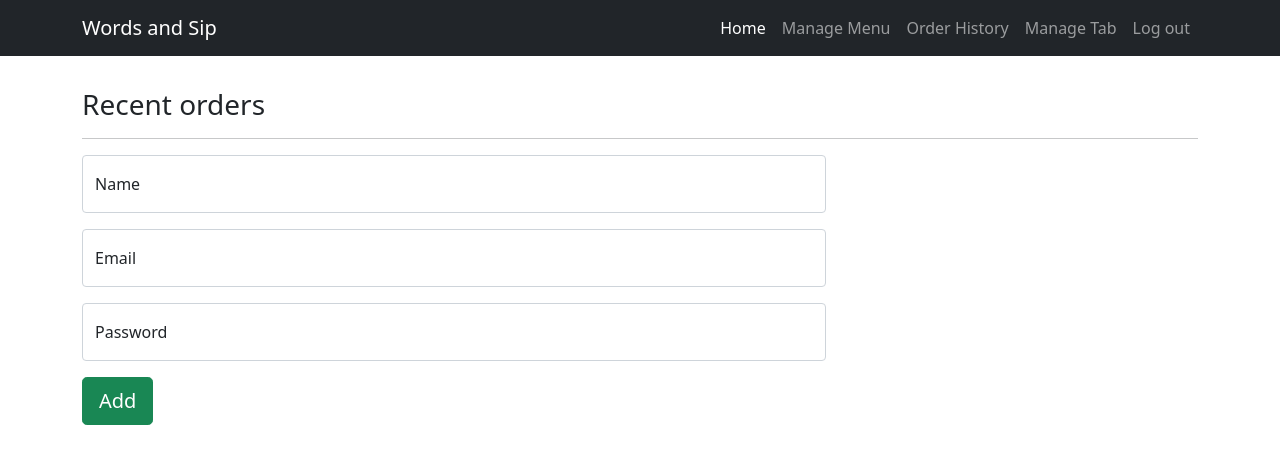
After one commit to StandinKP/wordsandsips, a Flask app: page /manage_tabs in a window 1280 px wide. The commit adds this page. Shown: the top 464 px of the page. Run offline with Flask 2, Linux system fonts and the light colour scheme.

```diff
--- a/app.py
+++ b/app.py
@@ -122,10 +122,16 @@ def confirm_order():
     return redirect(url_for("menu"))
 
 
-@app.route('/add_cigarette/<string:order_id>')
-def add_cigarette(order_id):
-    order = db.child("orders").order_by_child("order_no").equal_to(order_id).child("order")
-    order.update({"cigarettes": order["cigarettes"] + 1})
+@app.route('/add_product/<string:order_id>')
+def add_product(order_id):
+    print(order_id)
+    order = db.child("orders").child(order_id).get().val()
+    if "cigarettes" in order.keys():
+        res = db.child("orders").child(order_id).child("order").push({"cigarettes": order["cigarettes"] + 1, "total": order["total"] + 20})
+    else:
+        res = db.child("orders").child(order_id).child("order").push({"cigarettes": 1, "total": order["total"] + 20})
+    flash("Product addedd successfully", "success")
+    return redirect(url_for("dashboard"))
 
 @app.route("/update_quantity/<product_id>/<quantity>")
 def update_product_quantity(product_id, quantity):
@@ -177,7 +183,12 @@ def checkin():
         return redirect(url_for('menu'))
 
 
+@app.route('/manage_tabs')
+def manage_tabs():
 
+
+
+    return render_template("manage_tabs.html")
 
 @app.route('/menu')
 def menu():
@@ -259,6 +270,19 @@ def delete_order(id):
     db.child("orders").child(id).remove()
     return redirect(url_for("order_history"))
 
+@app.route('/add_member', methods=["POST"])
+def add_member():
+    name = request.form.get("name")
+    email = request.form.get("email")
+    password = request.form.get("name")
+    res = db.child("users").push({
+        "name": name,
+        "email": email,
+        "password": password,
+        "type": "tab"
+    })
+    flash("Added successfully", "success")
+    return redirect(url_for("manage_tabs"))
 
 
 @app.route('/admin/logout/')
--- a/templates/includes/navbar.html
+++ b/templates/includes/navbar.html
@@ -1,14 +1,25 @@
 <nav class="navbar navbar-expand-lg navbar-dark bg-dark">
   <div class="container">
     <a class="navbar-brand" href="{{url_for('dashboard')}}">Words and Sip</a>
-    <button class="navbar-toggler" type="button" data-bs-toggle="collapse" data-bs-target="#navbarSupportedContent"
-      aria-controls="navbarSupportedContent" aria-expanded="false" aria-label="Toggle navigation">
+    <button
+      class="navbar-toggler"
+      type="button"
+      data-bs-toggle="collapse"
+      data-bs-target="#navbarSupportedContent"
+      aria-controls="navbarSupportedContent"
+      aria-expanded="false"
+      aria-label="Toggle navigation"
+    >
       <span class="navbar-toggler-icon"></span>
     </button>
     <div class="collapse navbar-collapse" id="navbarSupportedContent">
       <ul class="navbar-nav ms-auto mb-2 mb-lg-0">
         <li class="nav-item">
-          <a class="nav-link active" aria-current="page" href="{{url_for('dashboard')}}">
+          <a
+            class="nav-link active"
+            aria-current="page"
+            href="{{url_for('dashboard')}}"
+          >
             Home
           </a>
         </li>
@@ -16,7 +27,12 @@
           <a class="nav-link" href="{{url_for('manage_menu')}}">Manage Menu</a>
         </li>
         <li class="nav-item">
-          <a class="nav-link" href="{{url_for('order_history')}}">Order History</a>
+          <a class="nav-link" href="{{url_for('order_history')}}"
+            >Order History</a
+          >
+        </li>
+        <li class="nav-item">
+          <a class="nav-link" href="{{url_for('manage_tabs')}}">Manage Tab</a>
         </li>
         <li class="nav-item">
           <a class="nav-link" href="{{url_for('logout')}}">Log out</a>
--- /dev/null
+++ b/templates/manage_tabs.html
@@ -0,0 +1,43 @@
+{% extends 'layout.html' %} {% block body %} {% include "includes/message.html"
+%}
+<h3>Recent orders</h3>
+<hr />
+
+<form action="{{url_for('add_member')}}" method="POST" class="col-8">
+  <div class="mb-3 form-floating">
+    <input
+      type="text"
+      class="form-control"
+      id="basic-url"
+      aria-describedby="Name"
+      placeholder="Name"
+      name="name"
+    />
+    <label for="basic-url" class="form-label">Name</label>
+  </div>
+  <div class="mb-3 form-floating">
+    <input
+      type="email"
+      class="form-control"
+      id="basic-url"
+      aria-describedby="Email"
+      placeholder="Email"
+      name="email"
+    />
+    <label for="basic-url" class="form-label">Email</label>
+  </div>
+  <div class="mb-3 form-floating">
+    <input
+      type="password"
+      class="form-control"
+      id="basic-url"
+      aria-describedby="Password"
+      placeholder="Password"
+      name="password"
+    />
+    <label for="basic-url" class="form-label">Password</label>
+  </div>
+  <button type="submit" class="btn btn-success btn-lg">Add</button>
+</form>
+
+{% endblock %}
```
Also changed, not shown: templates/dashboard.html (+16 -11 lines), templates/menu.html (+60 -21 lines), templates/order_history.html (added, +74 -0 lines).
